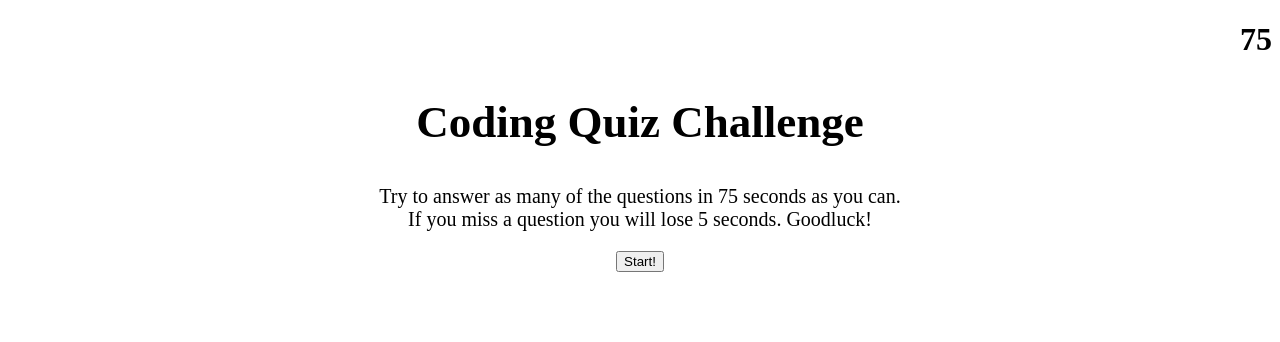
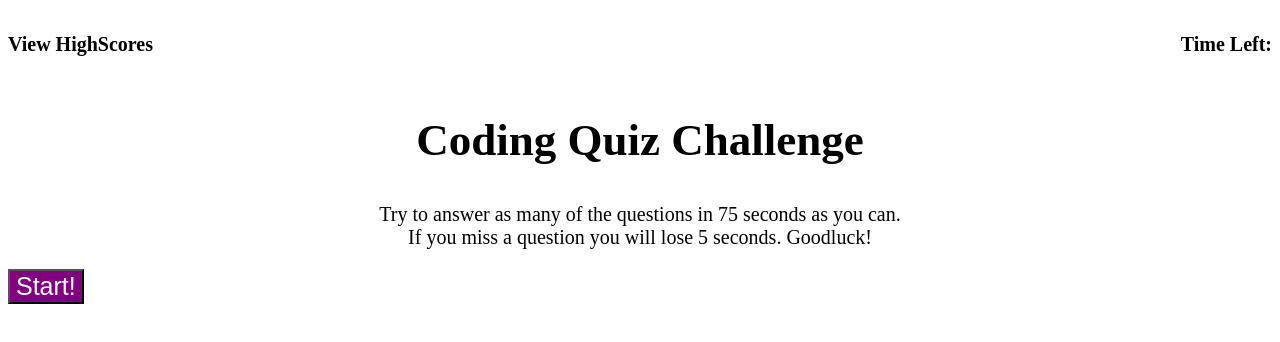
Before and after one commit to patrickodea/JavaScript-Quiz, a plain HTML site: page index.html in a window 1280 px wide. Drawn offline with Linux system fonts and the light colour scheme.

Commit message:
HomePage Display created

```diff
--- a/assets/script.js
+++ b/assets/script.js
@@ -1,9 +1,9 @@
-var time = document.getElementById("time");
+var timer = document.querySelector(".timer");
 
 
 var secondsLeft = 75;
 
-function setTime(){
+function startTime(){
     var timerInterval = setInterval(function(){
     secondsLeft--;
     time.textContent = "Time: " + secondsLeft;
--- a/assets/style.css
+++ b/assets/style.css
@@ -1,6 +1,13 @@
-#time {
+
+
+h1{
+    display: flex;
+    justify-content: space-between;
+    font-size: 20px;
+}
+
+.timer {
     color: black;
-    text-align: right;
 }
 
 h2{
@@ -13,8 +20,11 @@ p {
     font-size: 20px;
 }
 
-#button{
+button{
     display: flex;
     justify-content: center;
     align-items: center;
+    background-color: purple;
+    color: white;
+    font-size: 25px;
 }
--- a/index.html
+++ b/index.html
@@ -10,12 +10,16 @@
 </head>
 <body>
     <!--Timer-->
-  <h1 id="time">75</h1>
+  <h1>
+    <P>View HighScores</p>
+    <p class="timer">Time Left:</p>
+  </h1>
+
   <h2>Coding Quiz Challenge</h2>
-  <p>Try to answer as many of the questions in 75 seconds as you can.<br>
+    <p>Try to answer as many of the questions in 75 seconds as you can.<br>
     If you miss a question you will lose 5 seconds. Goodluck!
-  </p>
-  <div id="button"><button>Start!</button></div>
+    </p>
+  <button onclick="timer(startTime)">Start!</button></div>
 
 
 
```
